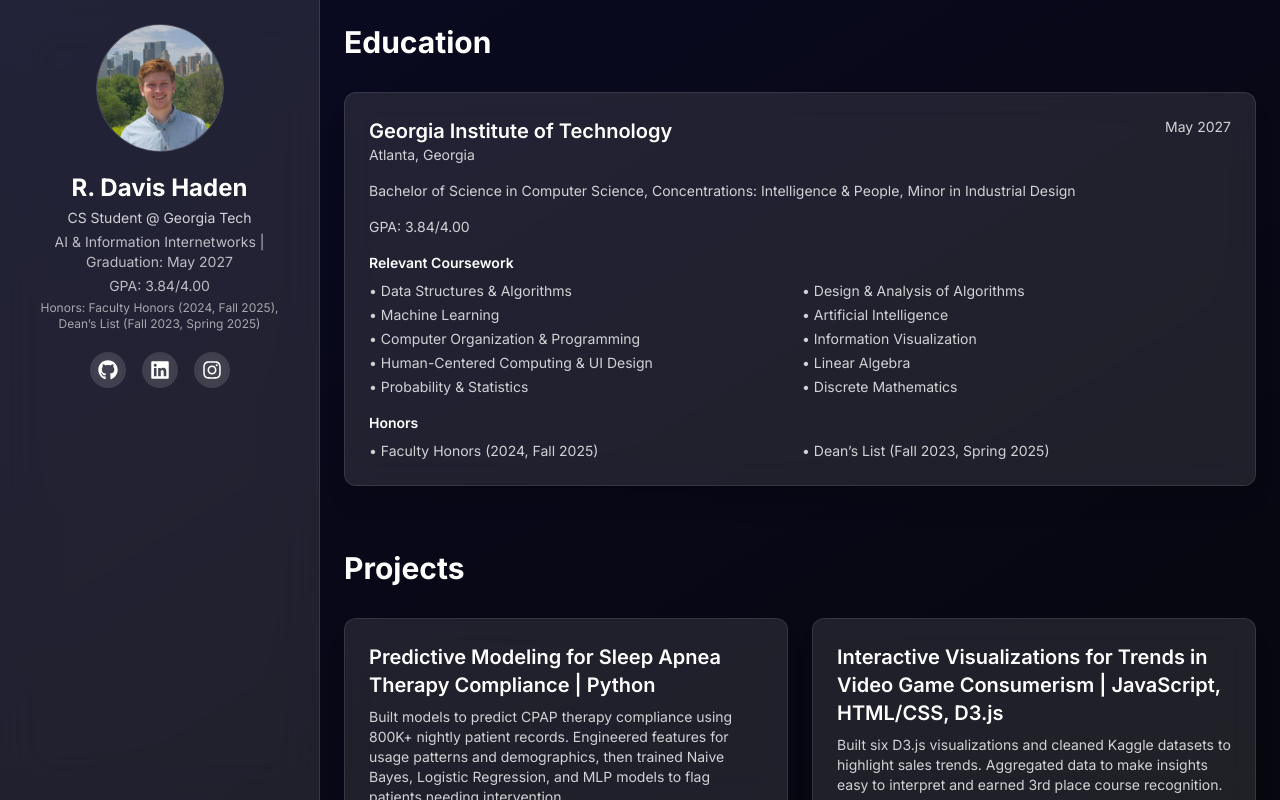
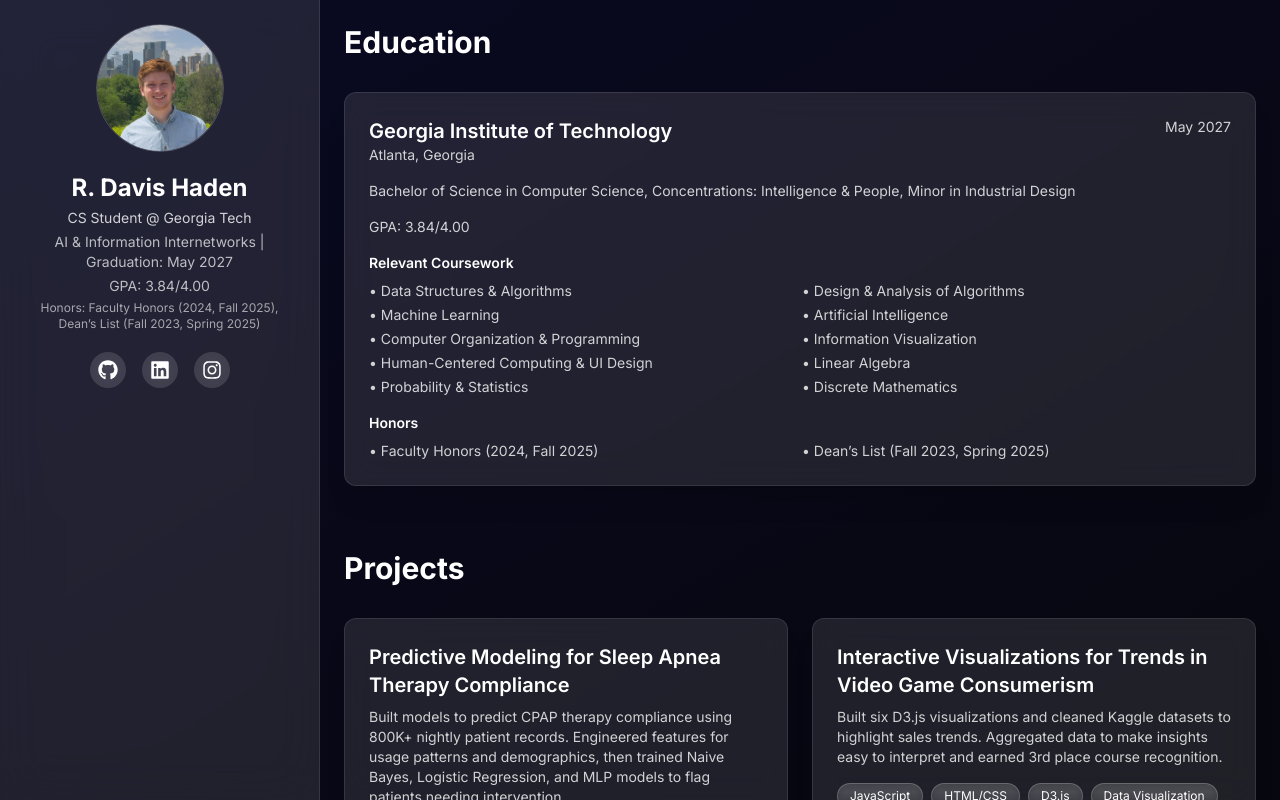
Before and after one commit to davis-haden/davis-haden-portfolio, a React (Vite) app: page / in a window 1280 px wide. Built offline with nearby package versions, Linux system fonts and the light colour scheme.

Commit message:
build + fix

```diff
--- a/src/App.jsx
+++ b/src/App.jsx
@@ -34,14 +34,14 @@ const education = {
 const projects = [
   {
     title:
-      'Predictive Modeling for Sleep Apnea Therapy Compliance | Python',
+      'Predictive Modeling for Sleep Apnea Therapy Compliance',
     description:
       'Built models to predict CPAP therapy compliance using 800K+ nightly patient records. Engineered features for usage patterns and demographics, then trained Naive Bayes, Logistic Regression, and MLP models to flag patients needing intervention.',
     tags: ['Python', 'Naive Bayes', 'Logistic Regression', 'MLP'],
   },
   {
     title:
-      'Interactive Visualizations for Trends in Video Game Consumerism | JavaScript, HTML/CSS, D3.js',
+      'Interactive Visualizations for Trends in Video Game Consumerism',
     description:
       'Built six D3.js visualizations and cleaned Kaggle datasets to highlight sales trends. Aggregated data to make insights easy to interpret and earned 3rd place course recognition.',
     tags: ['JavaScript', 'HTML/CSS', 'D3.js', 'Data Visualization'],
```
